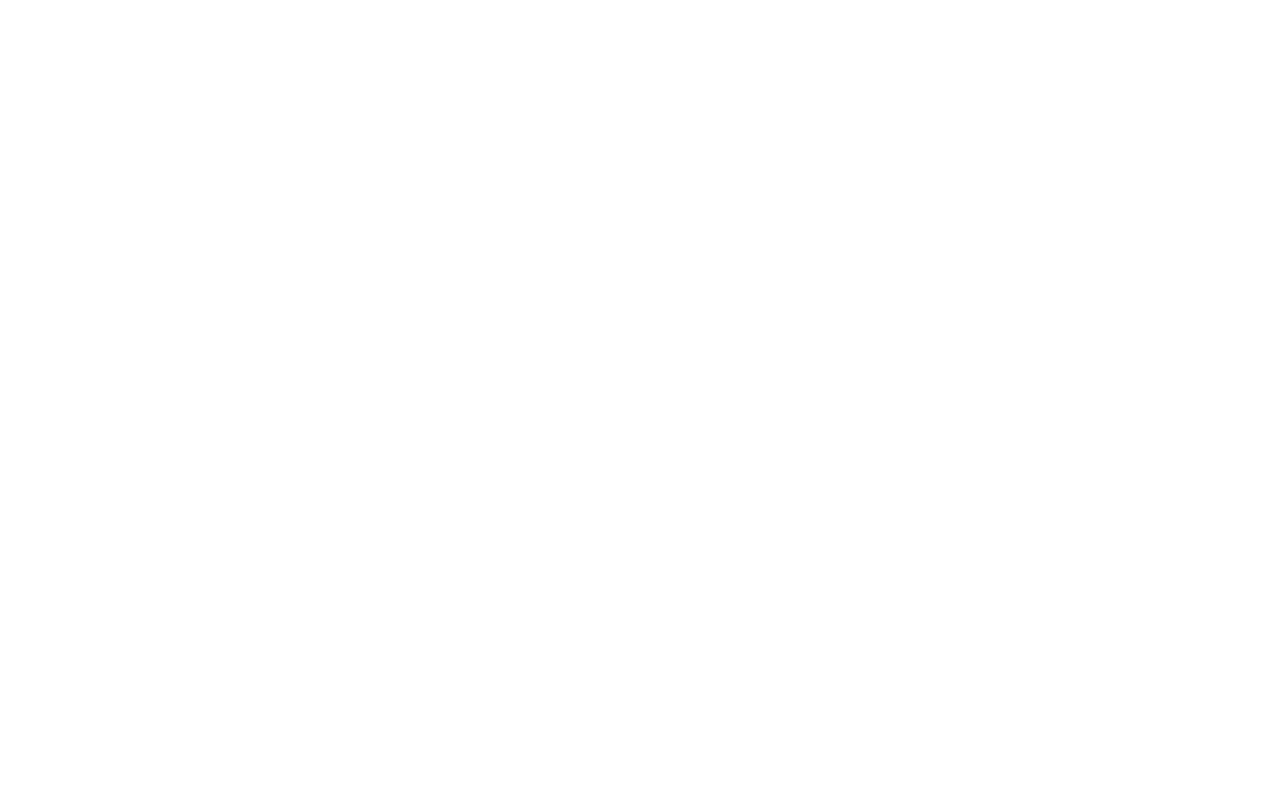
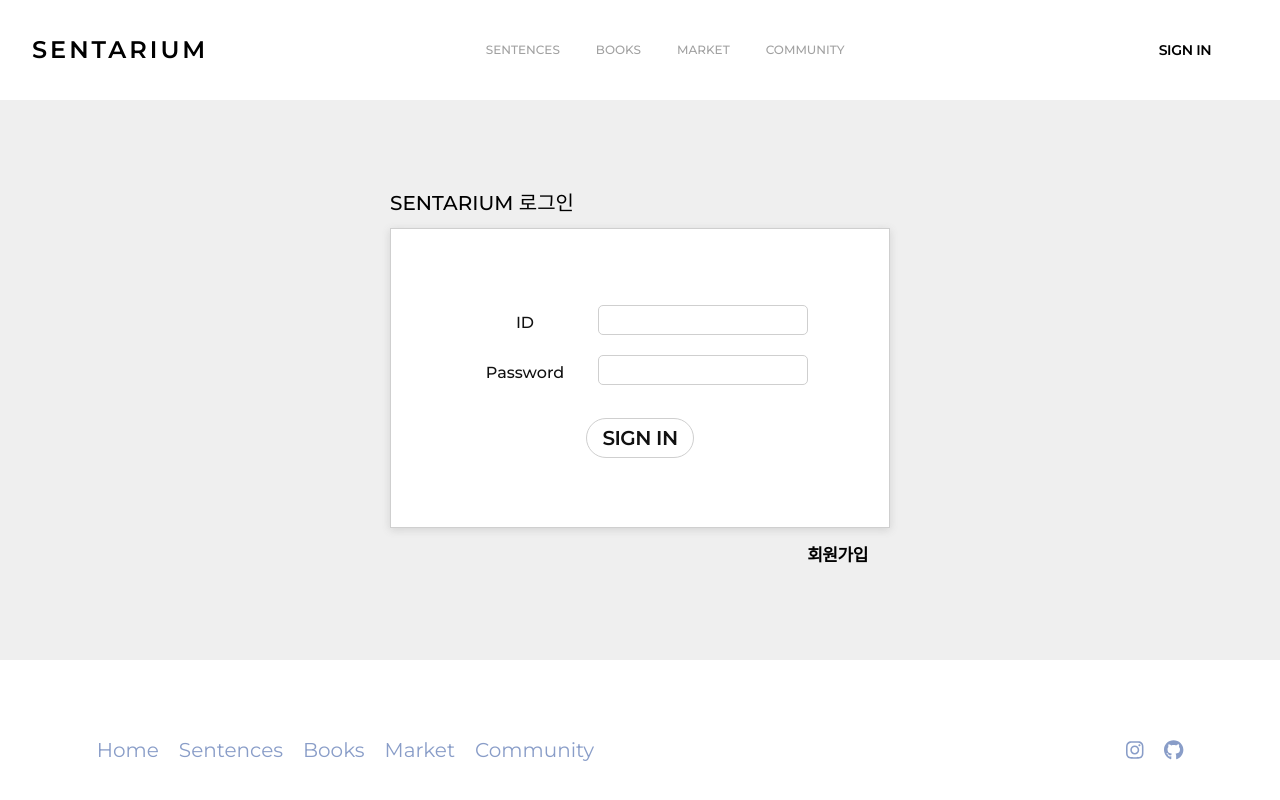
Before and after one commit to seona926/best_sentences, a React (Create React App) app: page /signin in a window 1280 px wide. Before the commit this address had no page. Shown: the top 800 px of the page. Built offline with nearby package versions, Linux system fonts and the light colour scheme.

Commit message:
로그인 페이지 초안 작성

```diff
--- a/src/App.js
+++ b/src/App.js
@@ -5,6 +5,7 @@
 import SentenceWrite from "./pages/SentenceWrite";
 import Register from "./pages/Register";
 import SentenceDetail from "./pages/SentenceDetail";
+import Signin from "./pages/Signin";
 
 import "./css/header.css";
 
@@ -25,6 +26,7 @@
           exact={true}
           element={<SentenceDetail />}
         />
+        <Route path="/signin" exact={true} element={<Signin />} />
       </Routes>
     </div>
   );
--- a/src/components/Header.jsx
+++ b/src/components/Header.jsx
@@ -36,8 +36,8 @@
             </a>
           </li>
         </ul>
-        <Link to="/register">
-          <button className={cx("ghost-button")}>Subscribe</button>
+        <Link to="/signin">
+          <button className={cx("ghost-button")}>Sign in</button>
         </Link>
       </nav>
       {/* <section class="header-content">
--- a/src/pages/SentenceDetail.jsx
+++ b/src/pages/SentenceDetail.jsx
@@ -33,6 +33,7 @@
             <div className={cx("sentence")}>
               WHY DO YOU MAKE EFFORTS COMMONLY, DON'T WANT TO LIVE COMMONLY!
             </div>
+            <hr />
             <img
               src={require("../images/sentence_images/sentence_image03.png")}
               alt="sentence"
--- /dev/null
+++ b/src/pages/Signin.jsx
@@ -0,0 +1,42 @@
+import React from "react";
+import classNames from "classnames/bind";
+import styles from "../scss/signin.module.scss";
+import Header from "../components/Header";
+import Footer from "../components/Footer";
+import { Link } from "react-router-dom";
+
+const cx = classNames.bind(styles);
+
+const Signin = () => {
+  return (
+    <div id={styles["wrap"]}>
+      <Header />
+      <div id={styles["main_container"]}>
+        <div className={cx("main_contents")}>
+          <div className={cx("title_container")}>
+            <span className={cx("title")}>SENTARIUM 로그인</span>
+          </div>
+          <div className={cx("signin_container")}>
+            <div className={cx("id_box")}>
+              <span className={cx("id_title")}>ID</span>
+              <input className={cx("id_input")} />
+            </div>
+            <div className={cx("password_box")}>
+              <span className={cx("password_title")}>Password</span>
+              <input type="password" className={cx("password_input")} />
+            </div>
+            <button>Sign In</button>
+          </div>
+          <div className={cx("register")}>
+            <Link to="/register">
+              <button className={cx("register_btn")}>회원가입</button>
+            </Link>
+          </div>
+        </div>
+      </div>
+      <Footer />
+    </div>
+  );
+};
+
+export default Signin;
--- a/src/scss/sentenceDetail.module.scss
+++ b/src/scss/sentenceDetail.module.scss
@@ -77,6 +77,7 @@
                 margin-top: 20px;
                 color: $black-font-color;
                 padding: 0 5px;
+                margin-bottom: 20px;
             }
 
             .sentence_img {
--- /dev/null
+++ b/src/scss/signin.module.scss
@@ -0,0 +1,92 @@
+@import "global.scss";
+
+#main_container {
+    width: 100vw;
+    height: auto;
+    display: flex;
+    flex-direction: column;
+    align-items: center;
+    justify-content: center;
+    z-index: 300;
+    background-color: $background-color-white;
+    overflow: overlay;
+    padding: 70px 0;
+
+
+    .main_contents {
+        width: 800px;
+        height: 420px;
+        display: flex;
+        flex-direction: column;
+        align-items: center;
+        justify-content: center;
+
+
+        .title_container {
+            width: 500px;
+            height: 50px;
+            text-align: left;
+
+            .title {
+                font-size: 20px;
+                line-height: 50px;
+                font-weight: 500;
+            }
+        }
+
+        .signin_container {
+            width: 500px;
+            height: 300px;
+            border: 1px solid $light-grey;
+            display: flex;
+            flex-direction: column;
+            align-items: center;
+            justify-content: center;
+            box-shadow: rgba(99, 99, 99, 0.2) 0px 2px 8px 0px;
+            background-color: #fff;
+
+            .id_box, .password_box {
+                width: 350px;
+                height: 50px;
+                display: flex;
+                justify-content: space-between;
+
+                .id_title, .password_title {
+                    width: 120px;
+                    line-height: 50px;
+                    color: $black-font-color;
+                    font-weight: 500;
+                }
+
+                .id_input, .password_input {
+                    width: 210px;
+                    height: 30px;
+                    margin: 7px;
+                    border: 1px solid $light-grey;
+                    border-radius: 5px;
+                    padding: 4px;
+                }
+            }
+
+            button {
+                font-size: 20px;
+                margin-top: 20px;
+                border: 1px solid $light-grey;
+                padding: 5px 15px;
+                color: $black-font-color;
+            }
+        }
+
+        .register {
+            width: 500px;
+            display: flex;
+            justify-content: right;
+            padding: 10px 15px;
+
+            .register_btn {
+                padding: 5px 7px;
+                font-size: 17px;
+            }
+        }
+    }
+}
```
